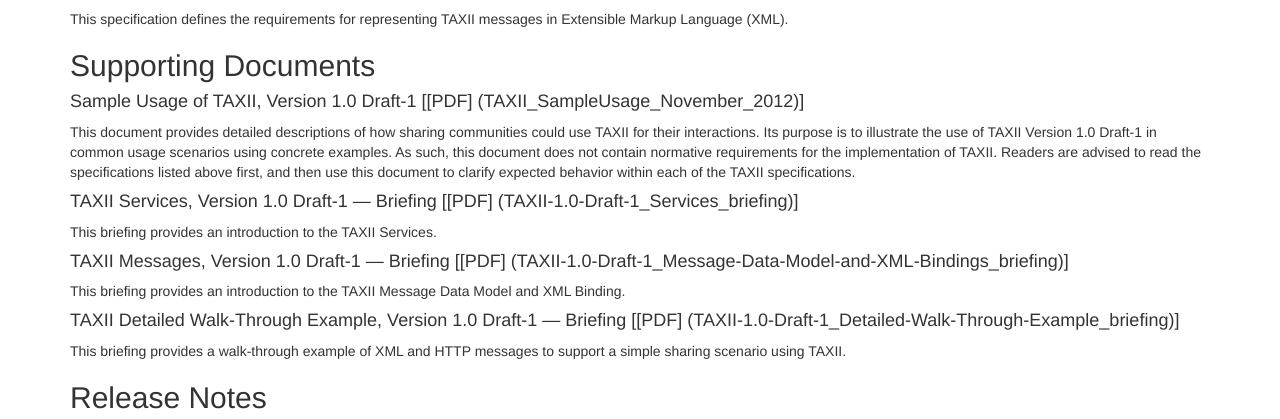
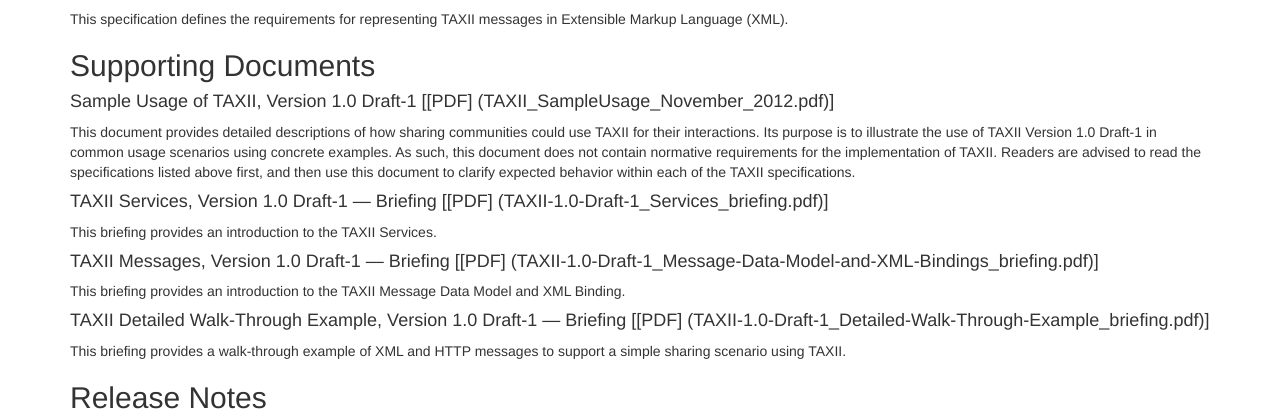
Before and after one commit to TAXIIProject/taxiiproject.github.io, a Jekyll site: the page built from releases/1.0-draft1/index.md, in a window 1280 px wide. Shown: the part 495-914 px from the top of the page. Built offline with Jekyll 4.4.1, drawn with Linux system fonts in a browser that asks for light colours; Markdown is read by kramdown in place of the engine named in the settings.

Commit message:
unbroke PDF links

```diff
--- a/releases/1.0-draft1/index.md
+++ b/releases/1.0-draft1/index.md
@@ -22,16 +22,16 @@ This specification defines the requirements for representing TAXII messages in H
 This specification defines the requirements for representing TAXII messages in Extensible Markup Language (XML).
 
 ## Supporting Documents
-#### Sample Usage of TAXII, Version 1.0 Draft-1 [[PDF] (TAXII_SampleUsage_November_2012)]
+#### Sample Usage of TAXII, Version 1.0 Draft-1 [[PDF] (TAXII_SampleUsage_November_2012.pdf)]
 This document provides detailed descriptions of how sharing communities could use TAXII for their interactions. Its purpose is to illustrate the use of TAXII Version 1.0 Draft-1 in common usage scenarios using concrete examples. As such, this document does not contain normative requirements for the implementation of TAXII. Readers are advised to read the specifications listed above first, and then use this document to clarify expected behavior within each of the TAXII specifications.
 
-#### TAXII Services, Version 1.0 Draft-1 — Briefing [[PDF] (TAXII-1.0-Draft-1_Services_briefing)]
+#### TAXII Services, Version 1.0 Draft-1 — Briefing [[PDF] (TAXII-1.0-Draft-1_Services_briefing.pdf)]
 This briefing provides an introduction to the TAXII Services.
 
-#### TAXII Messages, Version 1.0 Draft-1 — Briefing [[PDF] (TAXII-1.0-Draft-1_Message-Data-Model-and-XML-Bindings_briefing)]
+#### TAXII Messages, Version 1.0 Draft-1 — Briefing [[PDF] (TAXII-1.0-Draft-1_Message-Data-Model-and-XML-Bindings_briefing.pdf)]
 This briefing provides an introduction to the TAXII Message Data Model and XML Binding.
 
-#### TAXII Detailed Walk-Through Example, Version 1.0 Draft-1 — Briefing [[PDF] (TAXII-1.0-Draft-1_Detailed-Walk-Through-Example_briefing)]
+#### TAXII Detailed Walk-Through Example, Version 1.0 Draft-1 — Briefing [[PDF] (TAXII-1.0-Draft-1_Detailed-Walk-Through-Example_briefing.pdf)]
 This briefing provides a walk-through example of XML and HTTP messages to support a simple sharing scenario using TAXII.
 
 ## Release Notes
```
